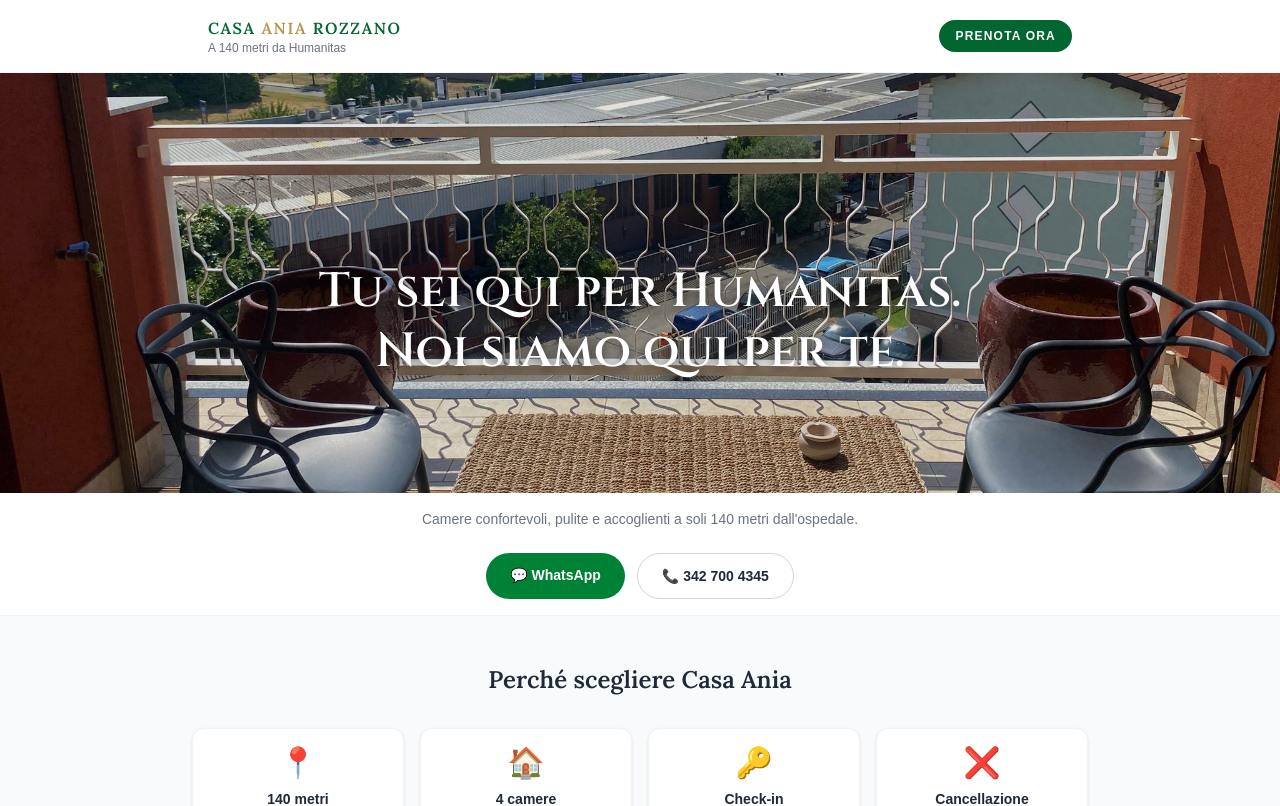
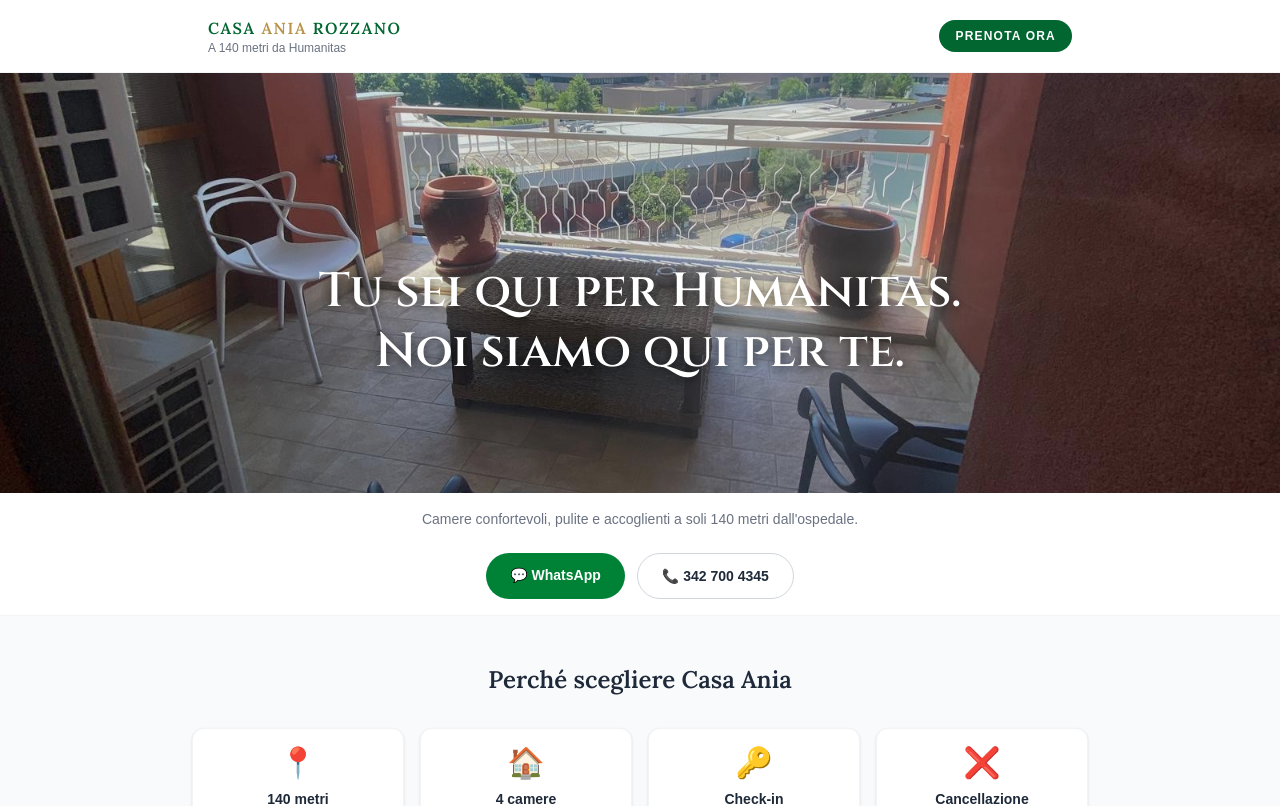
Before and after one commit to CasaAnia/sito-casaania, a Next.js app: page / in a window 1280 px wide. Shown: the top 806 px of the page. Built offline with nearby package versions, Linux system fonts and the light colour scheme.

Commit message:
Hero: balcone su mobile, Humanitas su desktop

```diff
--- a/app/page.tsx
+++ b/app/page.tsx
@@ -85,7 +85,8 @@ export default function Home() {
 
       {/* HERO */}
       <section className="relative text-white px-4 overflow-hidden" style={{ minHeight: '420px', maxHeight: '560px' }}>
-        <img src="/hero-mobile.jpg" alt="Vista dal balcone di Casa Ania" className="absolute inset-0 w-full h-full object-cover" style={{ objectPosition: 'center 50%' }} />
+        <img src="/hero-mobile.jpg" alt="Vista dal balcone di Casa Ania" className="absolute inset-0 w-full h-full object-cover md:hidden" style={{ objectPosition: 'center 50%' }} />
+        <img src="/hero-desktop.jpg" alt="Vista Humanitas" className="absolute inset-0 w-full h-full object-cover hidden md:block" style={{ objectPosition: 'center 45%' }} />
         <div className="absolute inset-0 bg-black/10" />
         <div className="absolute w-full text-center px-4" style={{ left: 0, top: isWide ? '45%' : '22%' }}>
           <h2 style={{fontFamily: "'Cinzel', serif", color: '#ffffff', textShadow: '0 2px 12px rgba(0,0,0,0.7)'}} className="text-3xl md:text-5xl font-semibold mb-4 leading-tight">
```
Also changed, not shown: public/hero-desktop.jpg.
